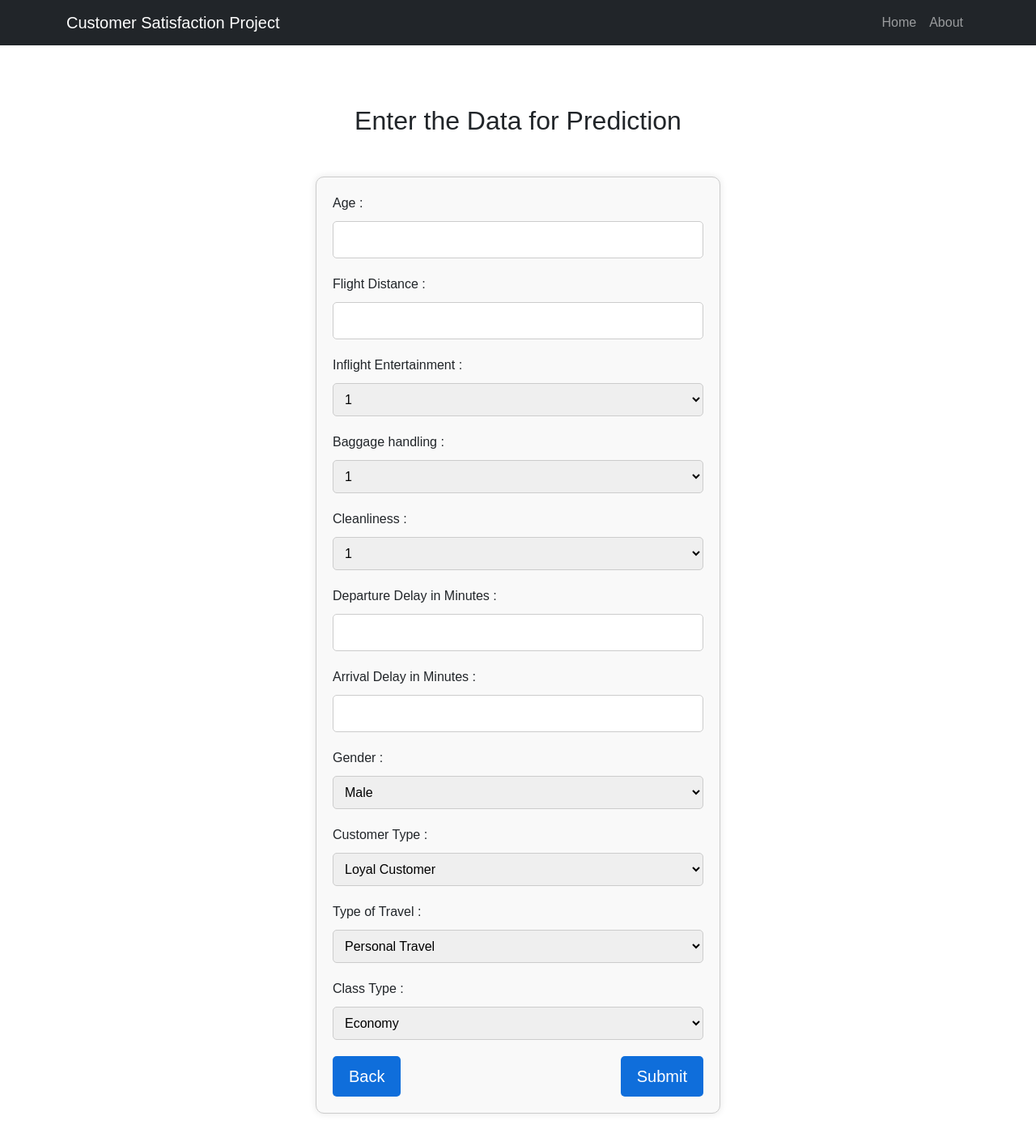
After one commit to itanishajain/DS_Training, a Flask app: page /project in a window 1280 px wide. The commit adds this page. Shown: the whole page at 81% size. Run offline with Flask 3, Linux system fonts and the light colour scheme; parts of the project's set-up code (start-up, migrations or seed data) failed here and were passed over; some libraries are stand-ins or nearby versions.

Commit message:
Customer Satisfaction Project

```diff
--- /dev/null
+++ b/Customer/app.py
@@ -0,0 +1,55 @@
+
+from flask import Flask, render_template,url_for,request
+import joblib
+
+model = joblib.load('logistic_regression.lb')
+app = Flask(__name__)
+
+@app.route('/')
+def home():
+    return render_template('home.html')
+
+@app.route('/project')
+def project():
+    return render_template('project.html')
+
+@app.route("/prediction",methods=['GET','POST'])
+def prediction():
+    if request.method == "POST":
+        age = int(request.form['age'])
+        flight_distance = int(request.form['flight_distance'])
+        infligth_entertainment = int(request.form["inflight-entertainment"])
+        baggage_handling = int(request.form["baggage-handling"] )
+        cleanliness = int(request.form["cleanliness"])
+        departure_delay = int(request.form["departure_delay"])
+        arrival_delay  = int(request.form["arrival_delay"])
+        gender = int(request.form["gender"])
+        customer_type  = int(request.form["customer-type"])
+        travel_type = int(request.form["travel-type"])
+        class_Type  = request.form["class-type"]
+        Class_Eco = 0
+        Class_Eco_Plus = 0
+        if class_Type == 'ECO':
+            Class_Eco = 1
+            Class_Eco_Plus = 0
+        elif class_Type == 'ECO_PLUS':
+            Class_Eco = 0
+            Class_Eco_Plus = 1
+        else:
+            Class_Eco = 0
+            Class_Eco_Plus = 0
+        UNSEEN_DATA = [[age,flight_distance,infligth_entertainment,baggage_handling,
+                       cleanliness,departure_delay ,arrival_delay,gender,
+                       customer_type,travel_type,Class_Eco,Class_Eco_Plus]]
+
+        prediction = model.predict(UNSEEN_DATA)[0]
+        print(prediction)
+        labels = {'1':"SATISFIED",'0':"DISATISFIED"}
+        # return labels[str(prediction)]
+        return render_template('output.html',output=labels[str(prediction)])
+
+
+
+
+if __name__ == "__main__":
+    app.run(debug=True)
--- /dev/null
+++ b/Customer/requiremets.txt
@@ -0,0 +1,6 @@
+numpy
+pandas
+matplotlib
+flask
+scikit-learn
+seaborn
--- a/Customer/template/home.html
+++ b/Customer/templates/home.html
@@ -4,13 +4,13 @@
     <meta charset="UTF-8">
     <meta name="viewport" content="width=device-width, initial-scale=1.0">
     <title>Portfolio</title>
-    <link rel="stylesheet" href="styles.css">
+    <link rel="stylesheet" type="text/css" href="{{ url_for('static', filename='styles.css') }}">
     <link href="https://fonts.googleapis.com/css2?family=Montserrat:wght@400;700&display=swap" rel="stylesheet">
 </head>
 <body>
     <nav>
         <ul>
-            <li><a href="#landing-page">Home</a></li>
+            <li><a href="#">Home</a></li>
             <li><a href="#project-description">Project Description</a></li>
             <li><a href="#profile">Profile</a></li>
             <li><a href="#contact">Contact</a></li>
@@ -22,7 +22,7 @@
         <div class="content">
             <h1>Project Title</h1>
             <p>This is a brief description of the project. It gives an overview of what the project is about.</p>
-            <a href="project.html" class="btn">View Project</a>
+            <a href="project" class="btn">View Project</a>
         </div>
     </section>
 
--- /dev/null
+++ b/Customer/templates/project.html
@@ -0,0 +1,171 @@
+
+<!DOCTYPE html>
+<html lang="en">
+
+<head>
+    <meta charset="UTF-8">
+    <meta name="viewport" content="width=device-width, initial-scale=1.0">
+    <title>Portfolio</title>
+    <link href="https://cdn.jsdelivr.net/npm/bootstrap@5.1.3/dist/css/bootstrap.min.css" rel="stylesheet"
+        integrity="sha384-1BmE4kWBq78iYhFldvKuhfTAU6auU8tT94WrHftjDbrCEXSU1oBoqyl2QvZ6jIW3" crossorigin="anonymous">
+    <link rel="stylesheet" href="https://cdnjs.cloudflare.com/ajax/libs/font-awesome/6.1.1/css/all.min.css"
+        integrity="sha512-KfkfwYDsLkIlwQp6LFnl8zNdLGxu9YAA1QvwINks4PhcElQSvqcyVLLD9aMhXd13uQjoXtEKNosOWaZqXgel0g=="
+        crossorigin="anonymous" referrerpolicy="no-referrer" />
+</head>
+
+<body>
+
+    <nav class="navbar navbar-expand-lg navbar-dark bg-dark fixed-top">
+        <div class="container">
+            <a class="navbar-brand" href="#">Customer Satisfaction Project</a>
+            <button class="navbar-toggler" type="button" data-bs-toggle="collapse"
+                data-bs-target="#navbarSupportedContent" aria-controls="navbarSupportedContent" aria-expanded="false"
+                aria-label="Toggle navigation">
+                <span class="navbar-toggler-icon"></span>
+            </button>
+            <div class="collapse navbar-collapse" id="navbarSupportedContent">
+                <ul class="navbar-nav ms-auto mb-2 mb-lg-0">
+                    <li class="nav-item">
+                        <a class="nav-link" aria-current="page" href="home.html">Home</a>
+                    </li>
+                    <li class="nav-item">
+                        <a class="nav-link" href="#about">About</a>
+                    </li>
+                </ul>
+            </div>
+        </div>
+    </nav>
+
+
+    <h2 style="margin-top: 130px;text-align: center;">Enter the Data for Prediction</h2>
+
+    <form action="{{ url_for('prediction') }}" method="post"  id="contact-form" style="margin-top: 50px;">
+        <label for="age">Age :</label>
+        <input type="text" name="age" id="age" required><br>
+
+        <label for="flight-distance">Flight Distance :</label>
+        <input type="text" name="flight_distance" id="flight-distance" required><br>
+
+        <label for="inflight-entertainment">Inflight Entertainment :</label>
+        <select id="inflight-entertainment" name="inflight-entertainment"
+            style="width: 100%; padding: 10px; margin-bottom: 20px; border: 1px solid #ccc; border-radius: 5px;">
+            <option value="1">1</option>
+            <option value="2">2</option>
+            <option value="3">3</option>
+            <option value="4">4</option>
+            <option value="5">5</option>
+        </select><br>
+
+        <label for="baggage-handling">Baggage handling :</label>
+        <select id="baggage-handling" name="baggage-handling"
+            style="width: 100%; padding: 10px; margin-bottom: 20px; border: 1px solid #ccc; border-radius: 5px;">
+            <option value="1">1</option>
+            <option value="2">2</option>
+            <option value="3">3</option>
+            <option value="4">4</option>
+            <option value="5">5</option>
+        </select><br>
+
+        <label for="cleanliness">Cleanliness :</label>
+        <select id="cleanliness" name="cleanliness"
+            style="width: 100%; padding: 10px; margin-bottom: 20px; border: 1px solid #ccc; border-radius: 5px;">
+            <option value="1">1</option>
+            <option value="2">2</option>
+            <option value="3">3</option>
+            <option value="4">4</option>
+            <option value="5">5</option>
+        </select><br>
+
+        <label for="departure-delay">Departure Delay in Minutes :</label>
+        <input type="text" name="departure_delay" id="departure-delay" required><br>
+
+        <label for="arrival-delay">Arrival Delay in Minutes :</label>
+        <input type="text" name="arrival_delay" id="arrival-delay" required><br>
+
+        <label for="gender">Gender :</label>
+        <select id="gender" name="gender"
+            style="width: 100%; padding: 10px; margin-bottom: 20px; border: 1px solid #ccc; border-radius: 5px;">
+            <option value="1">Male</option>
+            <option value="0">Female</option>
+        </select><br>
+
+        <label for="customer-type">Customer Type :</label>
+        <select id="customer-type" name="customer-type"
+            style="width: 100%; padding: 10px; margin-bottom: 20px; border: 1px solid #ccc; border-radius: 5px;">
+            <option value="0">Loyal Customer</option>
+            <option value="1">Disloyal Customer</option>
+        </select><br>
+
+        <label for="travel-type">Type of Travel :</label>
+        <select id="travel-type" name="travel-type"
+            style="width: 100%; padding: 10px; margin-bottom: 20px; border: 1px solid #ccc; border-radius: 5px;">
+            <option value="1">Personal Travel</option>
+            <option value="0">Business Travel</option>
+        </select><br>
+
+        <label for="class-type">Class Type :</label>
+        <select id="class-type" name="class-type"
+            style="width: 100%; padding: 10px; margin-bottom: 20px; border: 1px solid #ccc; border-radius: 5px;">
+            <option value="ECO">Economy</option>
+            <option value="ECO_PLUS">Economy Plus</option>
+            <option value="Bussuiness">Bussiness</option>
+        </select><br>
+
+        <div class="d-flex justify-content-between">
+            <a class="btn btn-primary btn-lg" href="home.html" role="button">Back</a>
+            <button type="submit" class="btn btn-primary btn-lg">Submit</button>
+        </div>
+    </form>
+
+    <style>
+        body {
+            font-family: Arial, sans-serif;
+        }
+
+        #contact-form {
+            max-width: 500px;
+            margin: 40px auto;
+            padding: 20px;
+            background-color: #f9f9f9;
+            border: 1px solid #ccc;
+            border-radius: 10px;
+            box-shadow: 0 0 10px rgba(0, 0, 0, 0.1);
+        }
+
+        label {
+            display: block;
+            margin-bottom: 10px;
+        }
+
+        input,
+        select {
+            width: 100%;
+            padding: 10px;
+            margin-bottom: 20px;
+            border: 1px solid #ccc;
+            border-radius: 5px;
+        }
+
+        .btn {
+            padding: 10px 20px;
+            border: none;
+            border-radius: 5px;
+            cursor: pointer;
+        }
+
+        .btn-primary {
+            background-color: #0f6edb;
+            color: #fff;
+        }
+
+        .btn-primary:hover {
+            background-color: #0c5fbe;
+        }
+    </style>
+
+    <script src="https://cdn.jsdelivr.net/npm/typed.js@2.0.12"></script>
+    <script src="https://code.jquery.com/jquery-3.2.1.slim.min.js"></script>
+    <script src="https://maxcdn.bootstrapcdn.com/bootstrap/4.0.0/js/bootstrap.min.js"></script>
+</body>
+
+</html>
```
Also changed, not shown: Customer/templates/output.html (added, +9 -0 lines), Customer/static/styles.css (renamed from Customer/template/styles.css), Customer/template/project.html (deleted), 2 other files.
